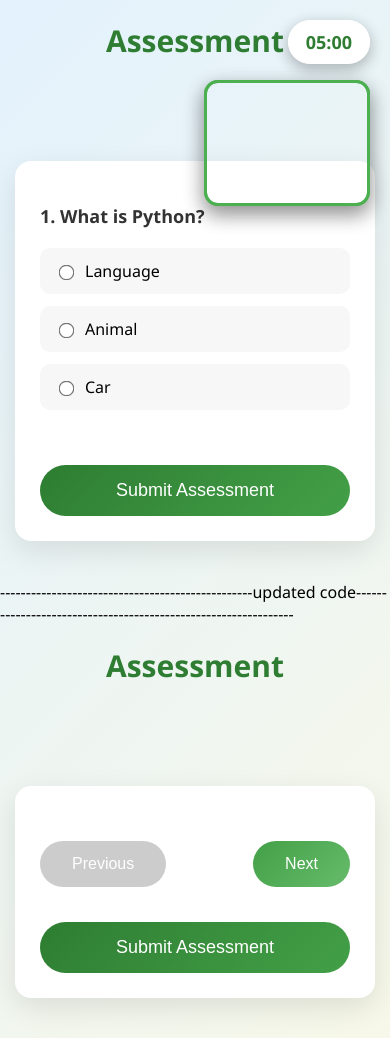
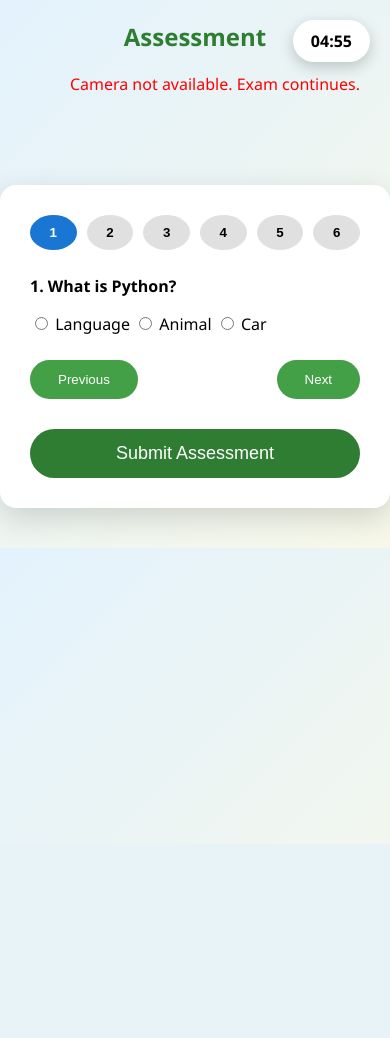
Before and after one commit to BhoomikaR2610/Online-Assessment-Website, a Flask app: page /assessment in a window 390 px wide. After the commit the page ends 548 px from the top, so only its background shows below. Run offline with Flask 3, Linux system fonts and the light colour scheme; the visitor is signed in with stand-in values (Sample User, id 1).

Commit message:
Enhance assessment page layout and functionality
Refactor assessment HTML with improved styling, navigation, and webcam handling.

```diff
--- a/templates/assessment.html
+++ b/templates/assessment.html
@@ -1,111 +1,82 @@
-<!DOCTYPE html>
-<html>
-<head>
-    <title>Assessment</title>
-    <style>
-        body { font-family: Arial; margin:0; padding:20px; }
-        .timer { font-size:20px; font-weight:bold; position:fixed; top:10px; right:10px; color:black; }
-        .question { display:none; margin-bottom:20px; }
-        .question.active { display:block; }
-        .options label { display:block; margin-bottom:8px; }
-        #manualSubmit { padding:10px 20px; background:green; color:white; border:none; cursor:pointer; }
-        .webcam { position:fixed; top:50px; right:20px; width:200px; height:150px; border:2px solid #000; border-radius:8px; }
-    </style>
-</head>
-<body>
-
-<h2>Assessment</h2>
-<div class="timer" id="timer">05:00</div>
-<video id="webcam" class="webcam" autoplay muted></video>
-
-<form id="quizForm" method="POST" action="{{ url_for('assessment') }}">
-    {% for q in questions %}
-    <div class="question" id="question-{{ loop.index0 }}">
-        <p><strong>{{ loop.index }}. {{ q.question }}</strong></p>
-        <div class="options">
-            {% for opt in q.options %}
-            <label><input type="radio" name="{{ q.id }}" value="{{ opt }}"> {{ opt }}</label>
-            {% endfor %}
-        </div>
-    </div>
-    {% endfor %}
-    <button type="button" id="manualSubmit">Submit Assessment</button>
-</form>
-
-<script>
-document.addEventListener("DOMContentLoaded", function() {
-    const questions = document.querySelectorAll(".question");
-    questions[0].classList.add("active");
-
-    // Timer
-    let totalTime = 300; // 5 minutes
-    let warnedOneMinute = false;
-    const timerEl = document.getElementById("timer");
-    const timerInterval = setInterval(() => {
-        const minutes = Math.floor(totalTime/60);
-        const seconds = totalTime % 60;
-        timerEl.textContent = `${minutes.toString().padStart(2,'0')}:${seconds.toString().padStart(2,'0')}`;
-        if(totalTime <= 60) timerEl.style.color = "red";
-        if(totalTime <= 60 && !warnedOneMinute) { alert("1 minute remaining!"); warnedOneMinute = true; }
-        if(totalTime < 0) { clearInterval(timerInterval); submitForm(); }
-        totalTime--;
-    }, 1000);
-
-    function submitForm(){
-        const form = document.getElementById("quizForm");
-        const formData = new FormData(form);
-        fetch(form.action, { method: "POST", body: formData })
-            .then(res => { window.location.href = "{{ url_for('result') }}"; });
-    }
-
-    // Manual submit
-    document.getElementById("manualSubmit").addEventListener("click", ()=>{
-        const answered = Array.from(questions).filter(q=>q.querySelector('input[type="radio"]:checked')).length;
-        const unanswered = questions.length - answered;
-        if(confirm(`Submit now?\nAnswered: ${answered}\nUnanswered: ${unanswered}`)) {
-            clearInterval(timerInterval);
-            submitForm();
-        }
-    });
-
-    // Webcam
-    const video = document.getElementById("webcam");
-    if(navigator.mediaDevices && navigator.mediaDevices.getUserMedia)
-        navigator.mediaDevices.getUserMedia({video:true})
-            .then(stream=>video.srcObject=stream)
-            .catch(()=>alert("Unable to access webcam"));
-
-    // Fullscreen on click
-    video.addEventListener("click", ()=>{ if(video.requestFullscreen) video.requestFullscreen(); });
-});
-</script>
-
-</body>
-</html>
-
-
--------------------------------------------------updated code---------------------------------------------------------------
 <!DOCTYPE html>
 <html lang="en">
 <head>
 <meta charset="UTF-8">
 <title>Assessment</title>
 
-<!--<style>
+<style>
 body {
-    font-family: Arial;
+    font-family: "Segoe UI", Tahoma, sans-serif;
     margin: 0;
-    padding: 20px;
+    background: linear-gradient(135deg, #e3f2fd, #f7f8e9);
+}
+
+h2 {
+    text-align: center;
+    margin-top: 20px;
+    color: #2e7d32;
 }
 
 .timer {
-    font-size: 20px;
+    position: fixed;
+    top: 20px;
+    right: 20px;
+    background: white;
+    padding: 10px 18px;
+    border-radius: 30px;
     font-weight: bold;
-    position: fixed;
-    top: 10px;
-    right: 10px;
+    box-shadow: 0 5px 15px rgba(0,0,0,0.2);
 }
 
+.webcam {
+    position: fixed;
+    top: 80px;
+    right: 20px;
+    width: 220px;
+    height: 160px;
+    border-radius: 14px;
+    border: 3px solid #4caf50;
+    object-fit: cover;
+}
+
+form {
+    max-width: 800px;
+    margin: 90px auto 40px;
+    background: white;
+    padding: 30px;
+    border-radius: 16px;
+    box-shadow: 0 10px 30px rgba(0,0,0,0.15);
+}
+
+/* QUESTION NAV */
+.nav-grid {
+    display: grid;
+    grid-template-columns: repeat(auto-fill, minmax(45px, 1fr));
+    gap: 10px;
+    margin-bottom: 25px;
+}
+
+.nav-btn {
+    padding: 10px;
+    border-radius: 50%;
+    border: none;
+    cursor: pointer;
+    background: #e0e0e0;
+    font-weight: bold;
+    transition: 0.3s;
+}
+
+.nav-btn.active {
+    background: #1976d2;
+    color: white;
+}
+
+.nav-btn.answered {
+    background: #4caf50;
+    color: white;
+}
+
+/* QUESTIONS */
 .question {
     display: none;
 }
@@ -116,249 +87,78 @@ body {
 
 .options label {
     display: block;
-    margin-bottom: 8px;
+    background: #f7f7f7;
+    padding: 12px;
+    border-radius: 10px;
+    margin-bottom: 10px;
+    cursor: pointer;
 }
 
+/* CONTROLS */
 .controlbtn {
     display: flex;
-    gap: 20px;
-    margin-top: 20px;
+    justify-content: space-between;
+    margin-top: 25px;
 }
 
 .controlbtn button {
-    background-color: #04AA6D;
+    padding: 12px 28px;
+    border-radius: 30px;
     border: none;
+    background: #43a047;
     color: white;
-    padding: 14px 28px;
-    font-size: 16px;
-    border-radius: 8px;
     cursor: pointer;
-    transition: 0.3s;
-}
-
-.controlbtn button:hover {
-    background-color: #028a57;
-    transform: translateY(-2px);
-}
-
-.controlbtn button:disabled {
-    background-color: #999;
-    cursor: not-allowed;
 }
 
 #manualSubmit {
-    margin-top: 20px;
-    padding: 12px 25px;
-    background: green;
-    color: white;
-    border: none;
-    cursor: pointer;
-    border-radius: 8px;
-}
-
-.webcam {
-    position: fixed;
-    top: 50px;
-    right: 20px;
-    width: 200px;
-    height: 150px;
-    border: 2px solid black;
-    border-radius: 8px;
-}
-</style> -->
-<style>
-/* ===== GLOBAL ===== */
-body {
-    font-family: "Segoe UI", Tahoma, sans-serif;
-    margin: 0;
-    padding: 0;
-    background: linear-gradient(135deg, #e3f2fd, #f7f8e9);
-}
-
-/* ===== CONTAINER ===== */
-form {
-    max-width: 750px;
-    margin: 80px auto 40px;
-    background: white;
-    padding: 30px 35px;
-    border-radius: 16px;
-    box-shadow: 0 10px 30px rgba(0,0,0,0.1);
-}
-
-/* ===== HEADER ===== */
-h2 {
-    text-align: center;
-    margin-top: 20px;
-    color: #2e7d32;
-    font-size: 30px;
-}
-
-/* ===== TIMER ===== */
-.timer {
-    font-size: 18px;
-    font-weight: bold;
-    background: white;
-    padding: 10px 18px;
-    border-radius: 30px;
-    box-shadow: 0 5px 15px rgba(0,0,0,0.15);
-    position: fixed;
-    top: 20px;
-    right: 20px;
-    color: #2e7d32;
-}
-label
-{
-    padding:20px;
-
-}
-
-/* ===== QUESTIONS ===== */
-.question {
-    display: none;
-    animation: fadeIn 0.4s ease;
-}
-
-.question.active {
-    display: block;
-}
-
-.question p {
-    font-size: 18px;
-    margin-bottom: 20px;
-    color: #333;
-}
-
-/* ===== OPTIONS ===== */
-.options label {
-    display: flex;
-    align-items: center;
-    background: #f7f7f7;
-    padding: 12px 15px;
-    border-radius: 10px;
-    margin-bottom: 12px;
-    cursor: pointer;
-    transition: 0.25s;
-}
-
-.options label:hover {
-    background: #e8f5e9;
-    transform: scale(1.02);
-}
-
-.options input {
-    margin-right: 12px;
-    transform: scale(1.2);
-}
-
-/* ===== BUTTONS ===== */
-.controlbtn {
-    display: flex;
-    justify-content: space-between;
     margin-top: 30px;
-}
-
-.controlbtn button {
-    background: linear-gradient(135deg, #43a047, #66bb6a);
-    border: none;
-    color: white;
-    padding: 14px 32px;
-    font-size: 16px;
-    border-radius: 30px;
-    cursor: pointer;
-    transition: 0.3s;
-}
-
-.controlbtn button:hover {
-    transform: translateY(-2px);
-    box-shadow: 0 8px 18px rgba(0,0,0,0.2);
-}
-
-.controlbtn button:disabled {
-    background: #ccc;
-    cursor: not-allowed;
-    box-shadow: none;
-}
-
-/* ===== SUBMIT BUTTON ===== */
-#manualSubmit {
     width: 100%;
-    margin-top: 35px;
-    padding: 15px;
-    background: linear-gradient(135deg, #2e7d32, #43a047);
-    color: white;
-    border: none;
+    padding: 14px;
     font-size: 18px;
     border-radius: 40px;
+    border: none;
+    background: #2e7d32;
+    color: white;
     cursor: pointer;
-    transition: 0.3s;
-}
-
-#manualSubmit:hover {
-    box-shadow: 0 10px 25px rgba(0,0,0,0.25);
-    transform: translateY(-2px);
-}
-
-/* ===== WEBCAM ===== */
-.webcam {
-    position: fixed;
-    top: 80px;
-    right: 20px;
-    width: 220px;
-    height: 160px;
-    border-radius: 14px;
-    border: 3px solid #4caf50;
-    box-shadow: 0 8px 20px rgba(0,0,0,0.25);
-}
-
-/* ===== ANIMATION ===== */
-@keyframes fadeIn {
-    from {
-        opacity: 0;
-        transform: translateY(10px);
-    }
-    to {
-        opacity: 1;
-        transform: translateY(0);
-    }
-}
-
-/* ===== RESPONSIVE ===== */
-@media (max-width: 768px) {
-    form {
-        margin: 100px 15px 40px;
-        padding: 25px;
-    }
-
-    .webcam {
-        width: 160px;
-        height: 120px;
-    }
 }
 </style>
-
 </head>
 
 <body>
 
 <h2>Assessment</h2>
 <div class="timer" id="timer">05:00</div>
+
 <video id="webcam" class="webcam" autoplay muted></video>
+<p id="camStatus" style="text-align:right;color:red;margin-right:30px;"></p>
 
 <form id="quizForm" method="POST" action="{{ url_for('assessment') }}">
+
+<!-- QUESTION NAVIGATION -->
+<div class="nav-grid" id="navGrid">
+{% for q in questions %}
+    <button type="button" class="nav-btn" data-index="{{ loop.index0 }}">
+        {{ loop.index }}
+    </button>
+{% endfor %}
+</div>
+
 {% for q in questions %}
 <div class="question" id="question-{{ loop.index0 }}">
     <p><strong>{{ loop.index }}. {{ q.question }}</strong></p>
+
     {% for opt in q.options %}
     <label>
-        <input type="radio" name="{{ q.id }}" value="{{ opt }}">
+        <input type="radio" name="{{ q.id }}" value="{{ opt }}"
+        {% if answers and q.id in answers and answers[q.id] == opt %} checked {% endif %}>
         {{ opt }}
-    </label><br>
+    </label>
     {% endfor %}
 </div>
 {% endfor %}
 
 <div class="controlbtn">
-    <button type="button" id="prev" disabled>Previous</button>
+    <button type="button" id="prev">Previous</button>
     <button type="button" id="next">Next</button>
 </div>
 
@@ -369,96 +169,83 @@ label
 document.addEventListener("DOMContentLoaded", () => {
 
 const questions = document.querySelectorAll(".question");
+const navBtns = document.querySelectorAll(".nav-btn");
 let currentIndex = 0;
-questions[0].classList.add("active");
-
-const prevBtn = document.getElementById("prev");
-const nextBtn = document.getElementById("next");
-
-function updateButtons() {
-    prevBtn.disabled = currentIndex === 0;
-    nextBtn.disabled = currentIndex === questions.length - 1;
-}
 
 function showQuestion(i) {
     questions.forEach(q => q.classList.remove("active"));
+    navBtns.forEach(b => b.classList.remove("active"));
     questions[i].classList.add("active");
-    updateButtons();
+    navBtns[i].classList.add("active");
+    currentIndex = i;
 }
 
-nextBtn.onclick = () => {
-    if (currentIndex < questions.length - 1) {
-        currentIndex++;
-        showQuestion(currentIndex);
-    }
+showQuestion(0);
+
+/* NAV BUTTON CLICK */
+navBtns.forEach(btn => {
+    btn.onclick = () => showQuestion(parseInt(btn.dataset.index));
+});
+
+/* ANSWER TRACK */
+document.querySelectorAll("input[type=radio]").forEach(input => {
+    input.onchange = () => {
+        navBtns[currentIndex].classList.add("answered");
+    };
+});
+
+/* NEXT / PREV */
+document.getElementById("next").onclick = () => {
+    if (currentIndex < questions.length - 1) showQuestion(currentIndex + 1);
+};
+document.getElementById("prev").onclick = () => {
+    if (currentIndex > 0) showQuestion(currentIndex - 1);
 };
 
-prevBtn.onclick = () => {
-    if (currentIndex > 0) {
-        currentIndex--;
-        showQuestion(currentIndex);
-    }
-};
+/* TIMER */
+let totalTime = 300;
+const timer = document.getElementById("timer");
 
-// TIMER
-let totalTime = 300;
-let warned = false;
-const timerEl = document.getElementById("timer");
-
-const timerInterval = setInterval(() => {
-    let min = Math.floor(totalTime / 60);
-    let sec = totalTime % 60;
-    timerEl.textContent = `${String(min).padStart(2,'0')}:${String(sec).padStart(2,'0')}`;
-
-    if (totalTime <= 60) timerEl.style.color = "red";
-
-    if (totalTime === 60 && !warned) {
-        alert("1 minute remaining!");
-        warned = true;
-    }
-
-    if (totalTime === 0) {
-        clearInterval(timerInterval);
-        submitForm();
-    }
-
+const interval = setInterval(() => {
+    let m = Math.floor(totalTime / 60);
+    let s = totalTime % 60;
+    timer.textContent = `${String(m).padStart(2,'0')}:${String(s).padStart(2,'0')}`;
+    if (totalTime === 0) submitForm();
     totalTime--;
 }, 1000);
 
+/* SUBMIT */
 function submitForm() {
     stopWebcam();
-    const form = document.getElementById("quizForm");
-    fetch(form.action, { method: "POST", body: new FormData(form) })
+    fetch(quizForm.action, { method: "POST", body: new FormData(quizForm) })
         .then(() => window.location.href = "{{ url_for('result') }}");
 }
 
 document.getElementById("manualSubmit").onclick = () => {
-    const answered = [...questions].filter(q =>
-        q.querySelector('input:checked')
-    ).length;
-
-    if (confirm(`Answered: ${answered}\nUnanswered: ${questions.length - answered}\nSubmit now?`)) {
-        clearInterval(timerInterval);
+    if (confirm("Submit assessment now?")) {
+        clearInterval(interval);
         submitForm();
     }
 };
 
-// WEBCAM
-let stream;
+/* WEBCAM SAFE */
+let stream = null;
 const video = document.getElementById("webcam");
 
 navigator.mediaDevices.getUserMedia({ video: true })
-    .then(s => {
-        stream = s;
-        video.srcObject = stream;
-    })
-    .catch(() => alert("Webcam access denied"));
+.then(s => {
+    stream = s;
+    video.srcObject = stream;
+})
+.catch(() => {
+    document.getElementById("camStatus").innerText =
+        "Camera not available. Exam continues.";
+    video.style.display = "none";
+});
 
 function stopWebcam() {
     if (stream) stream.getTracks().forEach(t => t.stop());
 }
-
-video.onclick = () => video.requestFullscreen?.();
 
 });
 </script>
```
